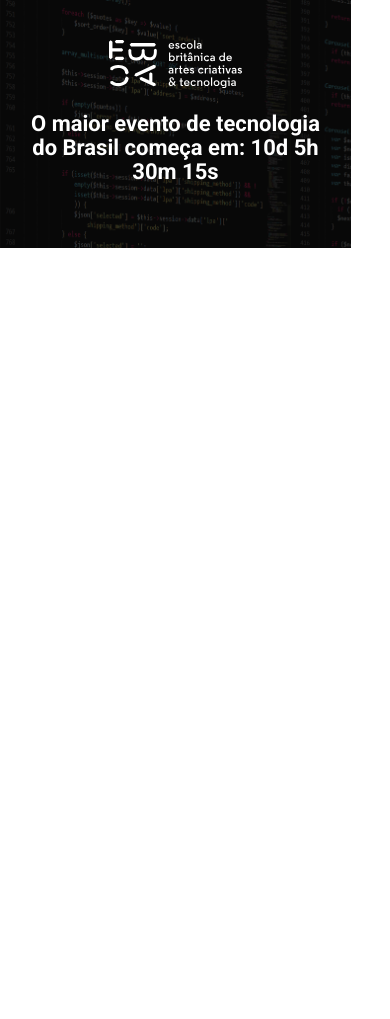
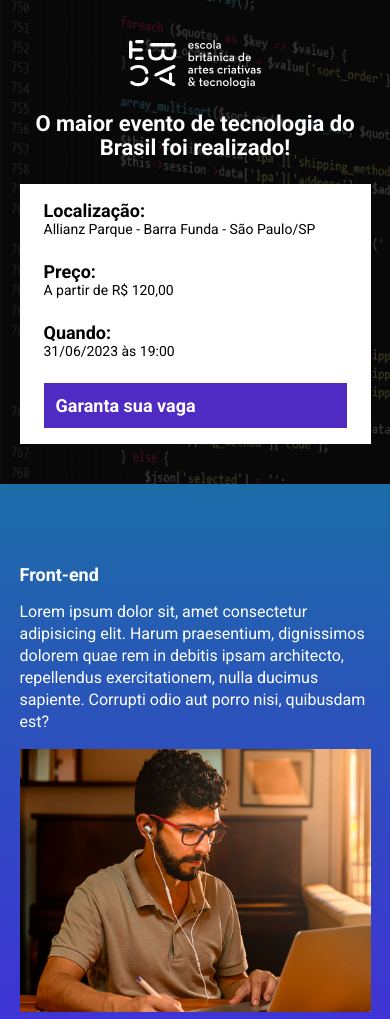
Before and after one commit to david-senra/ebac_tech_talks, a website built with Parcel: page src/index.html in a window 390 px wide. Shown: the top 1019 px of the page. Before the commit the page ends 844 px from the top, so only its background shows below. Built offline with nearby package versions, Linux system fonts and the light colour scheme.

Commit message:
últimos retoques no projeto

```diff
--- a/package.json
+++ b/package.json
@@ -2,9 +2,9 @@
   "name": "aulas",
   "version": "1.0.0",
   "description": "",
-  "main": "index.js",
   "scripts": {
     "dev": "parcel src/index.html src/styles/main.scss src/scripts/main.js",
+    "build": "parcel build src/index.html",
     "test": "echo \"Error: no test specified\" && exit 1"
   },
   "keywords": [],
--- a/src/index.html
+++ b/src/index.html
@@ -9,15 +9,73 @@
     <link rel="preconnect" href="https://fonts.gstatic.com" crossorigin>
     <link href="https://fonts.googleapis.com/css2?family=Roboto:ital,wght@0,400;0,700;1,900&display=swap" rel="stylesheet">
     <link rel="stylesheet" href="./styles/main.scss">
+    <link rel="stylesheet" href="https://unpkg.com/aos@next/dist/aos.css"/>
 </head>
 <body>
     <header class="hero">
         <div class="container hero__container">
             <img class="hero__container__logo" src="./images/ebac_logo.svg" alt="EBAC Logo">
-            <p class="hero__container__text">
-                O maior evento de tecnologia do Brasil começa em: 10d 5h 30m 15s
+            <p id="texto-evento" class="hero__container__text">
+
             </p>
+            <div class="infos-bar">
+                <ul class="infos-bar__infos">
+                    <li class="infos-bar__infos__item">
+                        <b>Localização:</b>
+                        Allianz Parque - Barra Funda - São Paulo/SP
+                    </li>
+                    <li class="infos-bar__infos__item">
+                        <b>Preço:</b>
+                        A partir de R$ 120,00
+                    </li>
+                    <li class="infos-bar__infos__item">
+                        <b>Quando:</b>
+                        31/06/2023 às 19:00
+                    </li>
+                </ul>
+                <a href="#" class="button button--primary">
+                    Garanta sua vaga
+                </a>
+            </div>
         </div>
     </header>
+    <section class="event event--front-end">
+        <div class="container event__container" data-aos="fade-right">
+            <div class="event__container__details">
+                <h2 class="event__container__details__title">Front-end</h2>
+                <p class="event__container__details__description">Lorem ipsum dolor sit, amet consectetur adipisicing elit. Harum praesentium, dignissimos dolorem quae rem in debitis ipsam architecto, repellendus exercitationem, nulla ducimus sapiente. Corrupti odio aut porro nisi, quibusdam est?</p>
+            </div>
+            <img class="event__container__image" src="./images/frontend.png" alt="Front-end">
+        </div>
+    </section>
+    <section class="event event--ux-ui event--image-left">
+        <div class="container event__container" data-aos="fade-left">
+            <div class="event__container__details">
+                <h2 class="event__container__details__title">UI/UX</h2>
+                <p class="event__container__details__description">Lorem ipsum dolor sit, amet consectetur adipisicing elit. Harum praesentium, dignissimos dolorem quae rem in debitis ipsam architecto, repellendus exercitationem, nulla ducimus sapiente. Corrupti odio aut porro nisi, quibusdam est?</p>
+            </div>
+            <img class="event__container__image" src="./images/ui-ux.png" alt="Front-end">
+        </div>
+    </section>
+    <section class="event event--data-science">
+        <div class="container event__container" data-aos="fade-right">
+            <div class="event__container__details">
+                <h2 class="event__container__details__title">Data Science</h2>
+                <p class="event__container__details__description">Lorem ipsum dolor sit, amet consectetur adipisicing elit. Harum praesentium, dignissimos dolorem quae rem in debitis ipsam architecto, repellendus exercitationem, nulla ducimus sapiente. Corrupti odio aut porro nisi, quibusdam est?</p>
+            </div>
+            <img class="event__container__image" src="./images/data.png" alt="Front-end">
+        </div>
+    </section>
+    <section class="event event--backend event--image-left">
+        <div class="container event__container" data-aos="fade-left">
+            <div class="event__container__details">
+                <h2 class="event__container__details__title">Backend</h2>
+                <p class="event__container__details__description">Lorem ipsum dolor sit, amet consectetur adipisicing elit. Harum praesentium, dignissimos dolorem quae rem in debitis ipsam architecto, repellendus exercitationem, nulla ducimus sapiente. Corrupti odio aut porro nisi, quibusdam est?</p>
+            </div>
+            <img class="event__container__image" src="./images/backend.png" alt="Front-end">
+        </div>
+    </section>
+    <script src="https://unpkg.com/aos@next/dist/aos.js"></script>
+    <script src="scripts/main.js"></script>
 </body>
 </html>
--- a/src/scripts/main.js
+++ b/src/scripts/main.js
@@ -1,2 +1,34 @@
-console.log("Olá, Mundo");
-console.log("Hi");
+AOS.init();
+
+const dataDoEvento = new Date("May 22, 2023 19:00:00");
+const timeStampDataDoEvento = dataDoEvento.getTime();
+
+const contadorDeTempo = setInterval(function() {
+    const dataAgora = new Date();
+    const timeStampAgora = dataAgora.getTime();
+
+    const diasEmMs = 1000 * 60 * 60 * 24;
+    const horasEmMs = 1000 * 60 * 60;
+    const minutosEmMs = 1000 * 60;
+    const segundosEmMs = 1000;
+
+    const tempoRestante = timeStampDataDoEvento - timeStampAgora;
+
+    if (tempoRestante > 0) {
+        const diasEmMs = 1000 * 60 * 60 * 24;
+        const horasEmMs = 1000 * 60 * 60;
+        const minutosEmMs = 1000 * 60;
+        const segundosEmMs = 1000;
+
+        const diasRestantes = Math.floor(tempoRestante / diasEmMs);
+        const horasRestantes = Math.floor((tempoRestante % diasEmMs) / horasEmMs);
+        const minutosRestantes = Math.floor((tempoRestante % horasEmMs) / minutosEmMs);
+        const segundosRestantes = Math.floor((tempoRestante % minutosEmMs) / segundosEmMs);
+
+        document.getElementById('texto-evento').innerHTML = String(`O maior evento de tecnologia do Brasil começa em: ${diasRestantes}d ${horasRestantes}h ${minutosRestantes}m ${segundosRestantes}s`);
+    }
+    else {
+        clearInterval(contadorDeTempo);
+        document.getElementById('texto-evento').innerHTML = String(`O maior evento de tecnologia do Brasil foi realizado!`);
+    }
+}, 1000);
--- /dev/null
+++ b/src/styles/_events.scss
@@ -0,0 +1,71 @@
+@use 'variables';
+
+.event {
+    padding: 80px 0;
+
+    &--front-end {
+        background-image: linear-gradient(180deg, variables.$blue1, variables.$blue2);
+    }
+
+    &--ux-ui {
+        background-image: linear-gradient(180deg, variables.$blue2, variables.$pink);
+    }
+
+    &--data-science {
+        background-image: linear-gradient(180deg, variables.$pink, variables.$yellow);
+    }
+
+    &--backend {
+        background-image: linear-gradient(180deg, variables.$yellow, variables.$blue1);
+    }
+
+    &--image-left {
+        .container {
+            flex-direction: row-reverse;
+        }
+    }
+
+    &--image-right {
+        .container {
+            flex-direction: row;
+        }
+    }
+
+    &__container {
+        display: flex;
+        gap: 40px;
+
+        &__image {
+            max-width: 360px;
+        }
+
+        &__details {
+
+            &__title {
+                font-size: 18px;
+                font-weight: bold;
+                margin-bottom: 16px;
+            }
+
+            &__description {
+                line-height: 22px;
+            }
+        }
+    }
+
+
+    @media (max-width: 640px) {
+        &__container {
+            display: block;
+
+            &__image {
+                width: 100%;
+            }
+
+            &__details {
+                margin-right: 0;
+                margin-bottom: 16px;
+            }
+        }
+    }
+}
--- a/src/styles/_hero.scss
+++ b/src/styles/_hero.scss
@@ -1,3 +1,5 @@
+@use 'variables';
+
 .hero {
     padding-top: 64px;
     padding-bottom: 100px;
@@ -12,7 +14,7 @@
         left: 0;
         width: 100%;
         height: 100%;
-        background-color: rgba(0, 0, 0, 0.7);
+        background-color: rgba(variables.$secondaryTextColor, 0.7);
         content: '';
     }
 
@@ -48,8 +50,4 @@
             margin: 24px 0;
         }
     }
-
-    @media (max-width: 1024px) {
-        max-width: 90%;
-    }
 }
--- /dev/null
+++ b/src/styles/_variables.scss
@@ -0,0 +1,8 @@
+$textColor: #fff;
+$secondaryTextColor: #000;
+
+$blue1: #1B6CA7;
+$blue2: #442BDB;
+$pink: #89223B;
+$yellow: #9C791D;
+$purple: #4F2AC3;
--- /dev/null
+++ b/src/styles/components/_buttons.scss
@@ -0,0 +1,25 @@
+@use '../variables';
+
+.button {
+    padding: 12px;
+    font-size: 18px;
+    font-weight: bold;
+    text-decoration: none;
+    text-align: center;
+    white-space: nowrap;
+
+    &--primary {
+        color: #fff;
+        background-color: variables.$purple;
+    }
+
+    @media (max-width: 640px) {
+        display: block;
+        width: 100%;
+    }
+
+    @media (max-width: 1024px) {
+        display: flex;
+        align-items: center;
+    }
+}
--- /dev/null
+++ b/src/styles/components/_infos.scss
@@ -0,0 +1,42 @@
+@use '../variables';
+
+.infos-bar {
+    padding: 16px 24px;
+    background-color: #fff;
+    display: flex;
+    justify-content: space-between;
+
+    &__infos {
+        display: flex;
+        gap: 40px;
+
+        &__item {
+            font-size: 14px;
+            color: variables.$secondaryTextColor;
+
+            b {
+                color: variables.$secondaryTextColor;
+                font-size: 18px;
+                display: block;
+            }
+        }
+    }
+
+    @media (max-width: 640px) {
+        display: block;
+
+        &__infos {
+            display: block;
+
+            &__item {
+                margin-bottom: 24px;
+            }
+        }
+    }
+
+    @media (max-width: 1024px) {
+        &__infos {
+            gap: 16px;
+        }
+    }
+}
--- a/src/styles/main.scss
+++ b/src/styles/main.scss
@@ -1,11 +1,16 @@
 @use 'hero';
+@use './components/infos';
+@use './components/buttons';
+@use 'events';
+@use 'variables';
 
 * {
     margin: 0;
     padding: 0;
     box-sizing: border-box;
     font-family: Roboto, sans-serif;
-    color: #fff;
+    color: variables.$textColor;
+    list-style: none;
 }
 
 .container {
```
